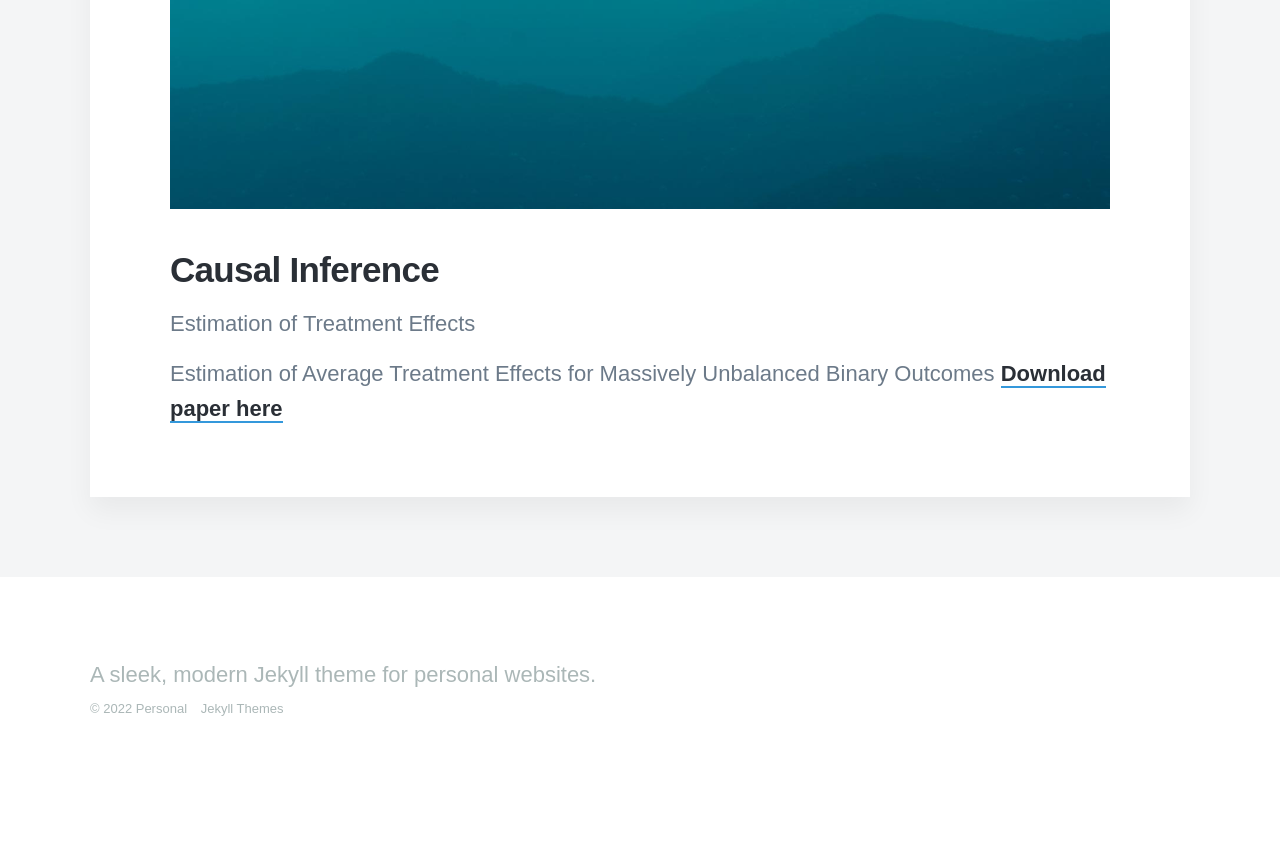
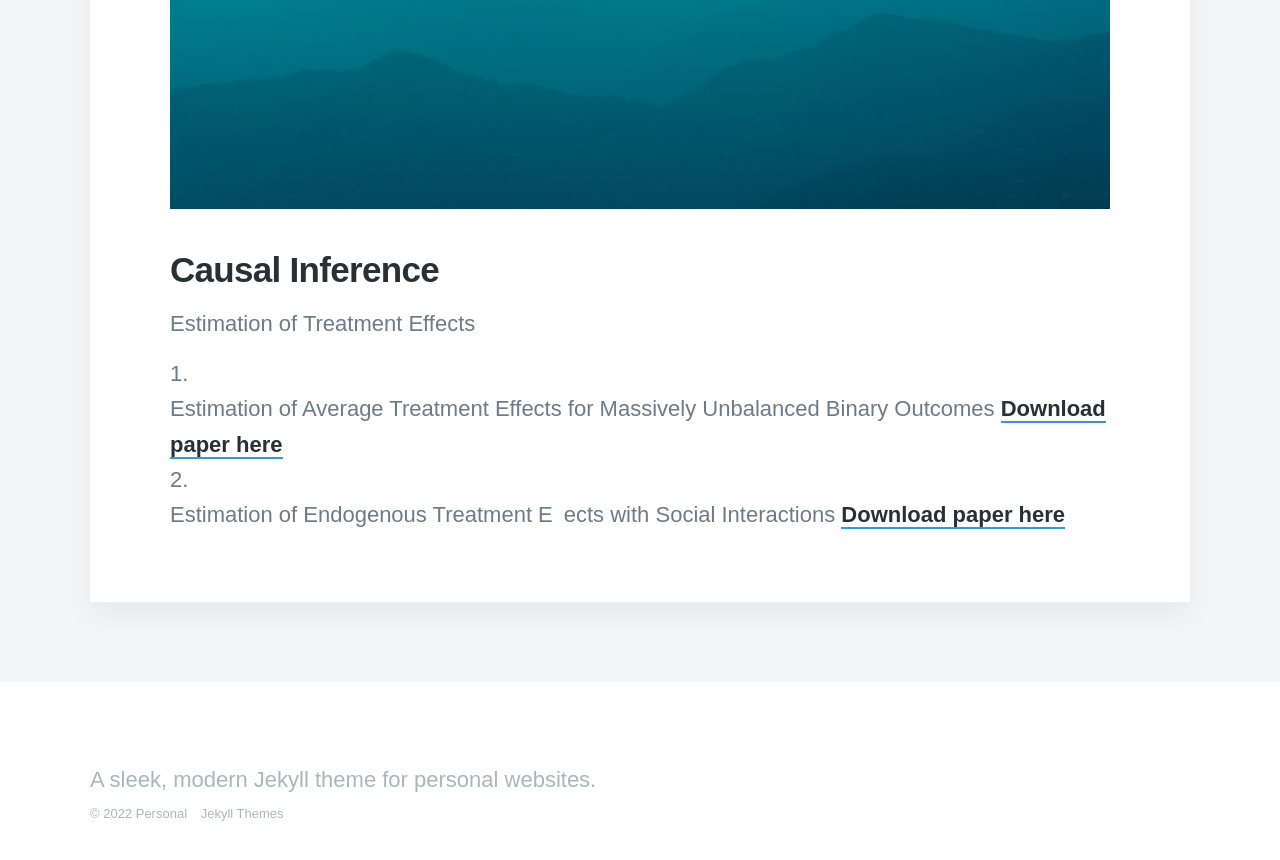
Before and after one commit to lilyliupro/finance, a Jekyll site: the page built from _projects/2018-06-30-demo-project.md, in a window 1280 px wide and 900 px high, scrolled down 922 px. Shown: the top 860 px of the window. Built offline with Jekyll 4.4.1, drawn with Linux system fonts in a browser that asks for light colours; nearby versions of some CDN libraries; some web fonts are replaced; before the commit the page ends 1717 px from its top, so only the background shows below that.

Commit message:
Update 2018-06-30-demo-project.md

```diff
--- a/_projects/2018-06-30-demo-project.md
+++ b/_projects/2018-06-30-demo-project.md
@@ -12,5 +12,8 @@ description: Estimation of Treatment Effects
 
 Estimation of Treatment Effects
 
-Estimation of Average Treatment Effects for Massively Unbalanced Binary Outcomes
+1. Estimation of Average Treatment Effects for Massively Unbalanced Binary Outcomes
 [Download paper here](https://github.com/Lilyliu8262/Lily-s-Website/blob/main/Papers/Bootstrap.pdf)
+
+2. Estimation of Endogenous Treatment E ects with Social Interactions
+[Download paper here](https://github.com/Lilyliu8262/Lily-s-Website/blob/main/Papers/Network_Effects.pdf)
```
